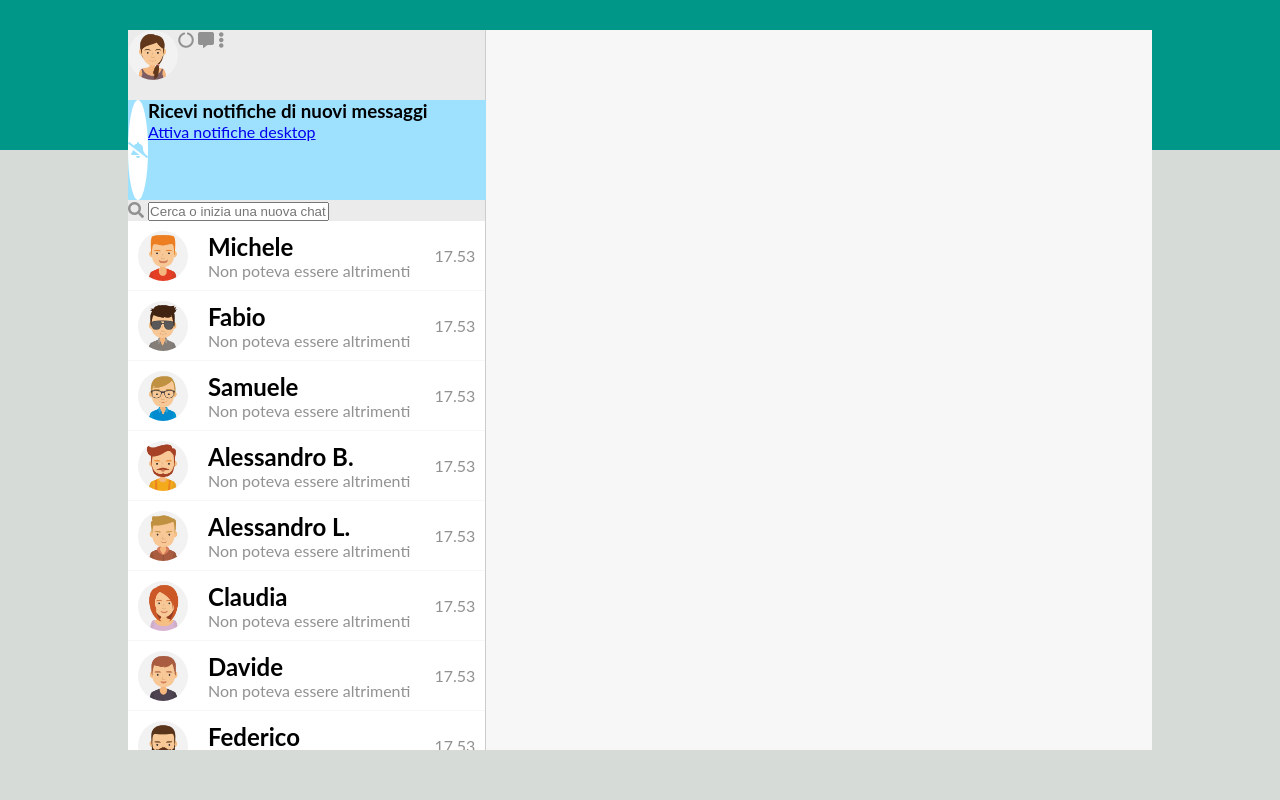
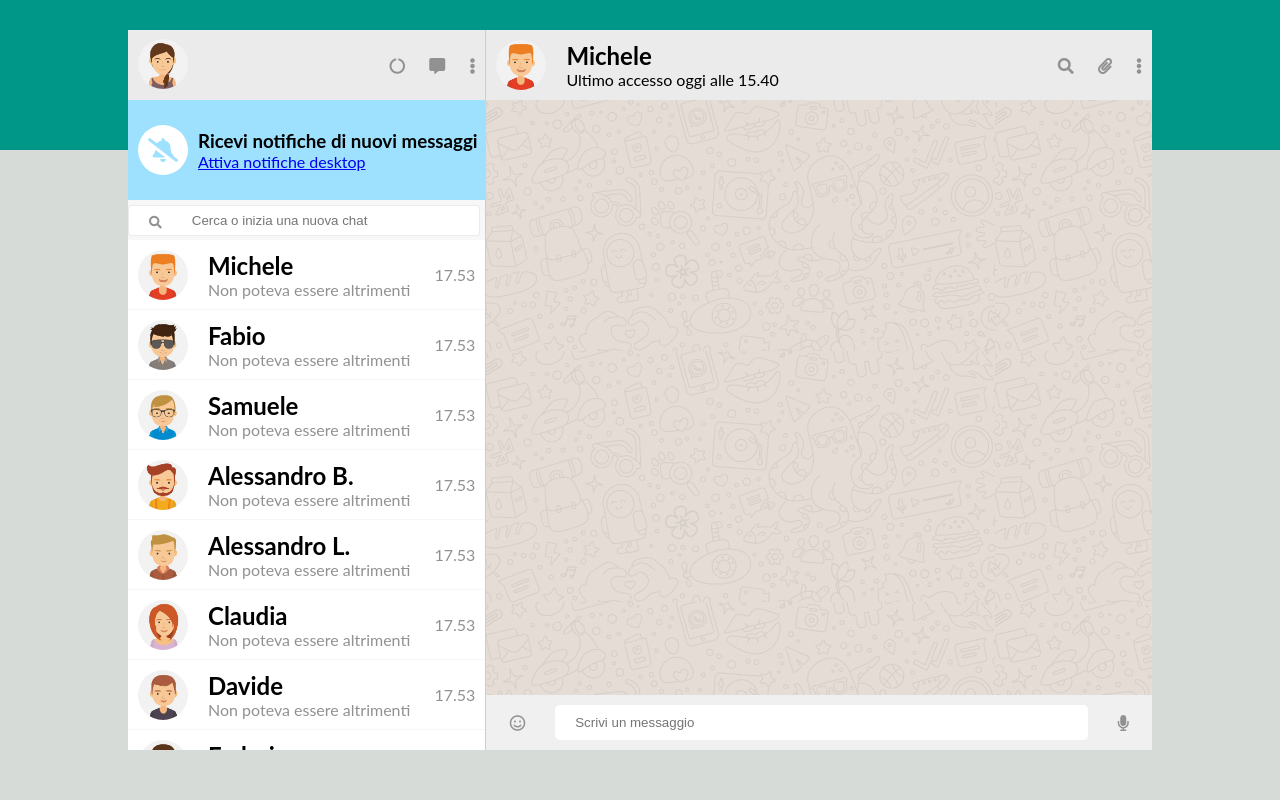
Before and after one commit to marco-silvestri/js-html-css-boolzap, a plain HTML site: page index.html in a window 1280 px wide. Drawn offline with Linux system fonts and the light colour scheme.

Commit message:
TODO: Font Polishing

```diff
--- a/assets/styles/main.css
+++ b/assets/styles/main.css
@@ -47,16 +47,68 @@ img {
     background-color: #f7f7f7;
 }
 
+.app__col-left__profile-bar__img-wrapper {
+    flex-grow: 1;
+}
+
 .app__col-left__profile-bar,
 .app__col-left__chat-list__chat-item {
     display: flex;
+    align-items: center;
     min-height: 70px;
 }
 
 .app__col-left__notifications {
     display: flex;
+    align-items: center;
+    justify-content: space-around;
     min-height: 100px;
     background-color: #9de1fe;
+}
+
+.app__col-left__notifications__caption-zone__bell {
+    display: flex;
+    align-items: center;
+    justify-content: center;
+    margin: 0 10px;
+    border-radius: 50%;
+    height: 50px;
+    width: 50px;
+    background-color: #FFFFFF;
+}
+
+.app__col-left__notifications__caption-zone {
+    flex-grow: 1;
+}
+
+.app__col-left__search-bar {
+    display: flex;
+    justify-content: center;
+    align-items: center;
+    min-height: 40px;
+    background-color: #f7f7f7;
+}
+
+.app__col-left__search-bar__search-wrapper {
+    background-color: #FFFFFF;
+    padding: 5px 0;
+    border: 1px solid #ebebeb;
+    border-radius: 3px 0 0 3px;
+    border-right: none;
+}
+
+.app__col-left__search-bar__search-wrapper i {
+    margin: 0 20px;
+}
+
+.app__col-left__search-bar input {
+    padding: 7px 10px;
+    margin: 5px 5px;
+    margin-left: 0;
+    border: 1px solid #ebebeb;
+    border-radius: 0 3px 3px 0;
+    border-left: none;
+    width: calc(90% - 20px);
 }
 
 .app__col-left__chat-list {
@@ -66,7 +118,6 @@ img {
 }
 
 .app__col-left__chat-list__chat-item {
-    align-items: center;
     background-color: #FFFFFF;
     border-bottom: 1px solid #f7f7f7;
 }
@@ -83,14 +134,62 @@ img {
     flex-grow: 1;
 }
 
-.app__col-left__chat-list__chat-item img,
-.app__col-left__chat-list__chat-item__item-text,
-.app__col-left__chat-list__item-time {
-    margin: 0 10px;
-}
-
 .app__col-left__profile-bar,
 .app__col-left__search-bar,
 .app__col-left__chat-list {
     border-right: 1px solid #CCC;
 }
+
+#app__col-right {
+    display: flex;
+    flex-direction: column;
+}
+
+.app__col-right__profile-bar {
+    display: flex;
+    justify-content: space-around;
+    align-items: center;
+    min-height: 70px;
+    background-color: #ebebeb;
+}
+
+.app__col-right__profile-bar__profile-item {
+    flex-grow: 1;
+}
+
+.app__col-right__chat-box {
+    flex-grow: 1;
+    background-image: url('../img/mine.jpg');
+}
+
+.app__col-right__chat-bar {
+    display: flex;
+    justify-content: center;
+    align-items: center;
+    background-color: #f0f0f0;
+}
+
+.app__col-right__chat-bar input {
+    padding: 10px 20px;
+    margin: 10px 20px;
+    border: none;
+    border-radius: 5px;
+    width: 80%;
+}
+
+.app__col-right__chat-bar .fa-paper-plane {
+    display: none; /* jQuery */
+}
+
+/* Margins */
+.app__col-left__profile-bar img,
+.app__col-left__profile-bar i,
+.app__col-left__chat-list__chat-item img,
+.app__col-left__chat-list__chat-item__item-text,
+.app__col-left__chat-list__item-time,
+.app__col-right__profile-bar img,
+.app__col-right__profile-bar i,
+.app__col-right__profile-bar__profile-item,
+.app__col-right__chat-bar i {
+    margin: 0 10px;
+}
--- a/assets/styles/typo.css
+++ b/assets/styles/typo.css
@@ -21,11 +21,9 @@ i {
 
 .app__col-left__notifications__caption-zone__bell i {
     color: #9de1fe;
+    font-size: 1.5em;
 }
 
-.app__col-left__notifications__caption-zone__bell {
-    background-color: #FFFFFF;
-    border-radius: 50%;
-    display: flex;
-    align-items: center;
+.app__col-left__search-bar__search-wrapper i {
+    font-size: .8em;
 }
--- a/index.html
+++ b/index.html
@@ -17,7 +17,9 @@
     <!-- Left column with Profile, Search bar and Contact list -->
         <div id="app__col-left">
             <div class="app__col-left__profile-bar">
-                <img src="assets/img/avatar_io.jpg" alt="myAvatar">
+                <div class="app__col-left__profile-bar__img-wrapper">
+                    <img src="assets/img/avatar_io.jpg" alt="myAvatar">
+                </div>
                 <div class="app__col-left__profile-bar__profile-buttons">
                     <i class="fas fa-circle-notch"></i>
                     <i class="fas fa-comment-alt"></i>
@@ -34,7 +36,9 @@
                 </div>
             </div>
             <div class="app__col-left__search-bar">
-                <i class="fas fa-search"></i>
+                <div class="app__col-left__search-bar__search-wrapper">
+                    <i class="fas fa-search"></i>
+                </div>
                 <input type="text" name="search-text" placeholder="Cerca o inizia una nuova chat">
             </div>
             <!-- Chat list -->
@@ -155,8 +159,30 @@
             </div>
         </div>
     <!-- Right column with expanded chat -->
-        <div class="" id="app__col-right">
-
+        <div id="app__col-right">
+            <div class="app__col-right__profile-bar">
+                <img src="assets/img/avatar_1.jpg" alt="Chat 1">
+                <div class="app__col-right__profile-bar__profile-item">
+                    <div class="app__col-right__profile-bar__profile-item__contact-name">
+                        <h2>Michele</h2>
+                    </div>
+                    <div class="app__col-right__profile-bar__profile-item__last-access">
+                        <span>Ultimo accesso oggi alle 15.40</span>
+                    </div>
+                </div>
+                <div class="app__col-right__profile-bar__profile-buttons">
+                    <i class="fas fa-search"></i>
+                    <i class="fas fa-paperclip"></i>
+                    <i class="fas fa-ellipsis-v"></i>
+                </div>
+        </div>
+        <div class="app__col-right__chat-box">
+        </div>
+        <div class="app__col-right__chat-bar">
+            <i class="far fa-smile"></i>
+            <input type="text" name="new-message" placeholder="Scrivi un messaggio">
+            <i class="fas fa-microphone"></i>
+            <i class="fas fa-paper-plane"></i>
         </div>
     </div>
     <!-- jQuery -->
```
